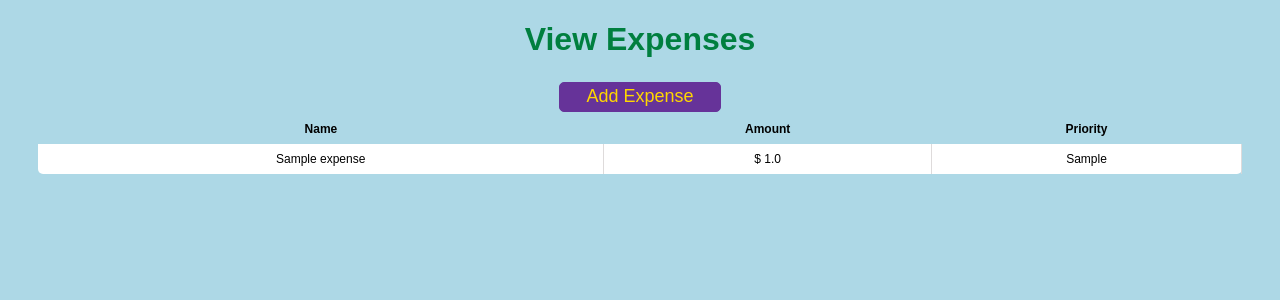
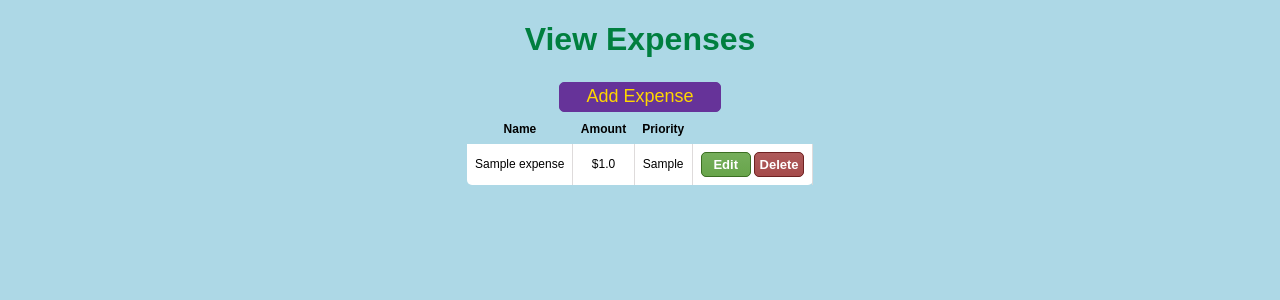
Before and after one commit to e-evensen/BudgetAll, a Flask app: page /view_expenses in a window 1280 px wide. Shown: the part 112-412 px from the top of the page. Run offline with Flask 3, Linux system fonts and the light colour scheme; the visitor is signed in with stand-in values (Sample User, id 1); tables that the repository leaves empty hold one stand-in row (values such as "Sample post").

Commit message:
add edit and delete buttons to expense table

```diff
--- a/static/main.css
+++ b/static/main.css
@@ -121,8 +121,9 @@ hr {
   font-weight: normal;
   border: none;
   border-collapse: collapse;
-  width: 100%;
+  width: auto;
   max-width: 100%;
+  margin: 0 auto;
   white-space: nowrap;
   background-color: white;
 }
@@ -214,7 +215,7 @@ img{
   padding-top: 9px;
   padding-bottom: 9px;;
 }
-
+/* Styling for Sortable Table Headers */
 .table-sortable th {
 	cursor: pointer;
 }
@@ -236,3 +237,49 @@ img{
 .table-sortable .th-sort-desc {
 	background: rgba(0, 0, 0, 0.1);
 }
+/* Styling for table buttons */
+.editButton {
+	box-shadow:inset 0px 0px 0px -1px #9acc85;
+	background:linear-gradient(to bottom, #74ad5a 5%, #68a54b 100%);
+	background-color:#74ad5a;
+	border:1px solid #3b6e22;
+	display:inline-block;
+	cursor:pointer;
+	color:#ffffff;
+	font-family:Arial;
+	font-size:13px;
+	padding:4px 0px;
+	text-decoration:none;
+  width: 50px;
+}
+.editButton:hover {
+	background:linear-gradient(to bottom, #68a54b 5%, #74ad5a 100%);
+	background-color:#68a54b;
+}
+.editButton:active {
+	position:relative;
+	top:1px;
+}
+
+.deleteButton {
+	box-shadow:inset 0px 0px 0px -1px #cc8585;
+	background:linear-gradient(to bottom, #ad5a5a 5%, #a54b4b 100%);
+	background-color:#ad5a5a;
+	border:1px solid #6e2222;
+	display:inline-block;
+	cursor:pointer;
+	color:#ffffff;
+	font-family:Arial;
+	font-size:13px;
+	padding:4px 0px;
+	text-decoration:none;
+  width: 50px;
+}
+.deleteButton:hover {
+	background:linear-gradient(to bottom, #a54b4b 5%, #ad5a5a 100%);
+	background-color:#a54b4b;
+}
+.deleteButton:active {
+	position:relative;
+	top:1px;
+}
--- a/templates/view_expenses.html
+++ b/templates/view_expenses.html
@@ -42,14 +42,16 @@
                     <th>Name</th>
                     <th>Amount</th>
                     <th>Priority</th>
+                    <th></th>
                 </tr>
             </thead>
             <tbody>
             {% for expense in expenses %}
             <tr>
                 <td>{{ expense.exp_name }}</td>
-                <td>$ {{ expense.exp }}</td>
+                <td>${{ expense.exp }}</td>
                 <td>{{ expense.exp_cat }}</td>
+                <td style="text-align: left;"><button class="editButton">Edit</button> <button class="deleteButton">Delete</button></td>
             </tr>
             {% endfor %}
             </tbody>
```
